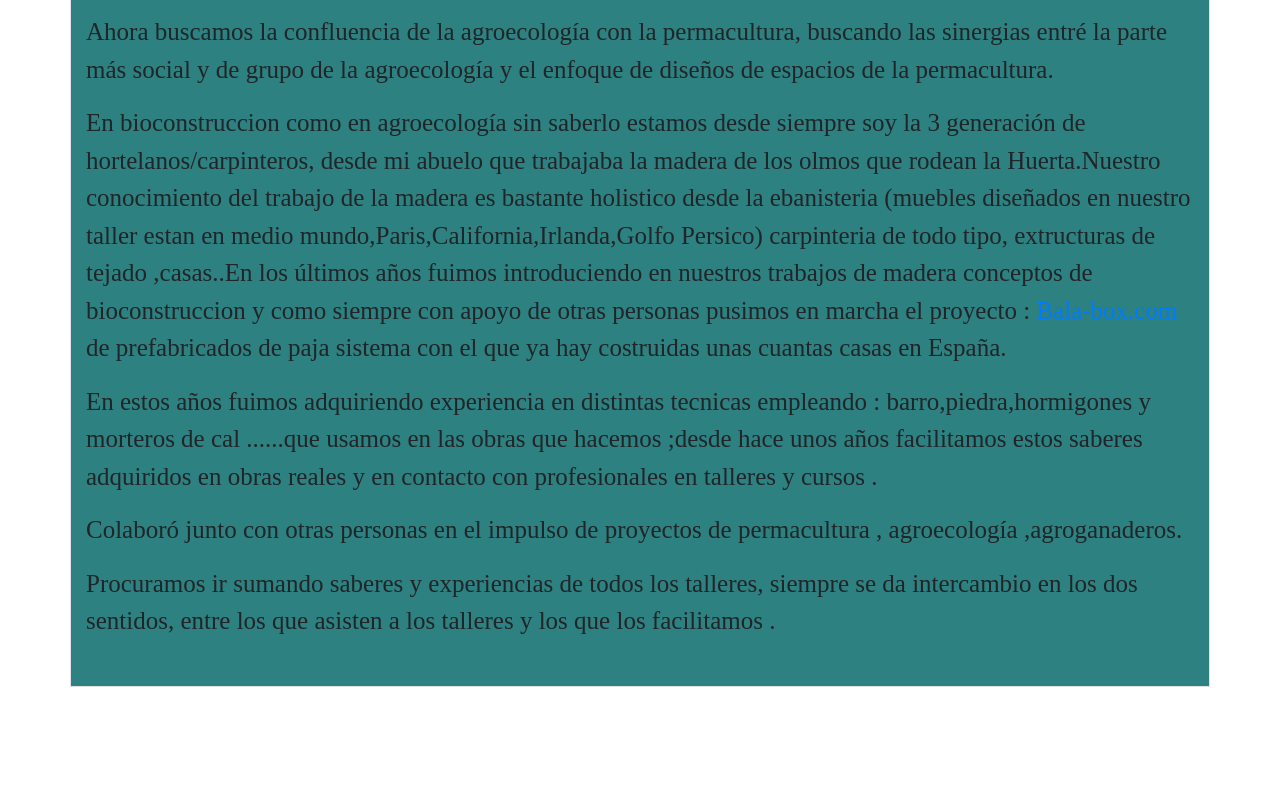
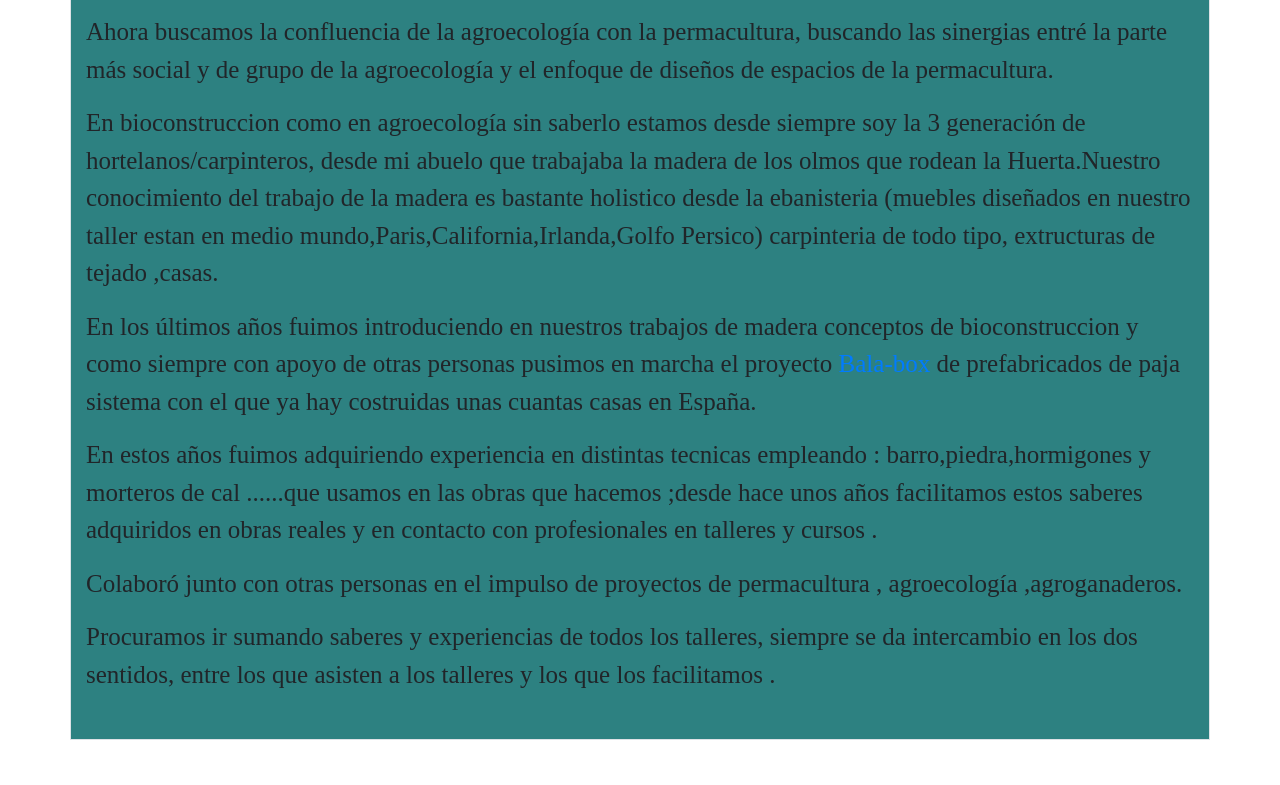
Before and after one commit to fincalapilongadeyankay/web, a plain HTML site: page index.html in a window 1280 px wide. Shown: the part 5340-6125 px from the top of the page. Drawn offline with nearby package versions, Linux system fonts and the light colour scheme; a web font is replaced by a local one.

Commit message:
Update index.html

```diff
--- a/index.html
+++ b/index.html
@@ -110,8 +110,9 @@
 				<p>Comparto el tiempo de vida y trabajo dedicado a la agroecología y la bioconstruccion .</p>
 				<p>Soy la 4 generación de hortelanos en la Huerta del chorrillo, donde como mis antepasados hacemos junto con otras personas atraídas por este espacio singular del que Formamos parte lo que ahora se conoce como agroecología y que el bisabuelo Plácido ya practicaba con los mismos principios de usar  las condiciones naturales del suelo y recursos hidricos ,respeto del entorno y aprovechamientos de los recursos que nos rodean sabiendo que si los cuidamos nos darán alimentos para el cuerpo y el alma.</p>
 				<p>Ahora buscamos la confluencia de la agroecología con la permacultura,  buscando las sinergias entré la parte más social y de grupo de la agroecología y el enfoque de diseños de espacios de la permacultura. </p>
-				<p>En bioconstruccion como en agroecología sin saberlo estamos desde siempre soy la 3 generación de hortelanos/carpinteros, desde mi abuelo que trabajaba la madera de los olmos que rodean la Huerta.Nuestro conocimiento del trabajo de la madera es bastante holistico desde la ebanisteria (muebles diseñados en nuestro taller estan en medio mundo,Paris,California,Irlanda,Golfo Persico) carpinteria de todo tipo, extructuras de tejado ,casas..En los últimos años fuimos introduciendo en nuestros trabajos de madera conceptos de bioconstruccion y como siempre con apoyo de otras personas pusimos en marcha el proyecto :
-					<a href="http://bala-box.com/">Bala-box.com</a> de prefabricados de paja sistema con el que ya hay costruidas unas cuantas casas en España.</p>
+				<p>En bioconstruccion como en agroecología sin saberlo estamos desde siempre soy la 3 generación de hortelanos/carpinteros, desde mi abuelo que trabajaba la madera de los olmos que rodean la Huerta.Nuestro conocimiento del trabajo de la madera es bastante holistico desde la ebanisteria (muebles diseñados en nuestro taller estan en medio mundo,Paris,California,Irlanda,Golfo Persico) carpinteria de todo tipo, extructuras de tejado ,casas.</p>
+				<p>En los últimos años fuimos introduciendo en nuestros trabajos de madera conceptos de bioconstruccion y como siempre con apoyo de otras personas pusimos en marcha el proyecto
+				<a href="http://bala-box.com/">Bala-box</a> de prefabricados de paja sistema con el que ya hay costruidas unas cuantas casas en España.</p>
 				<p>En estos años fuimos adquiriendo  experiencia en distintas tecnicas empleando : barro,piedra,hormigones y morteros de cal ......que usamos en las obras que hacemos ;desde hace unos años facilitamos estos saberes adquiridos en obras reales y en contacto con profesionales en talleres y cursos .</p>
 				<p>Colaboró junto con otras personas en el impulso de proyectos de permacultura , agroecología ,agroganaderos. </p>
 				<p>Procuramos ir sumando saberes y experiencias de todos los talleres, siempre se da intercambio en los dos sentidos, entre los que asisten a los talleres y los que los facilitamos .</p>
```
